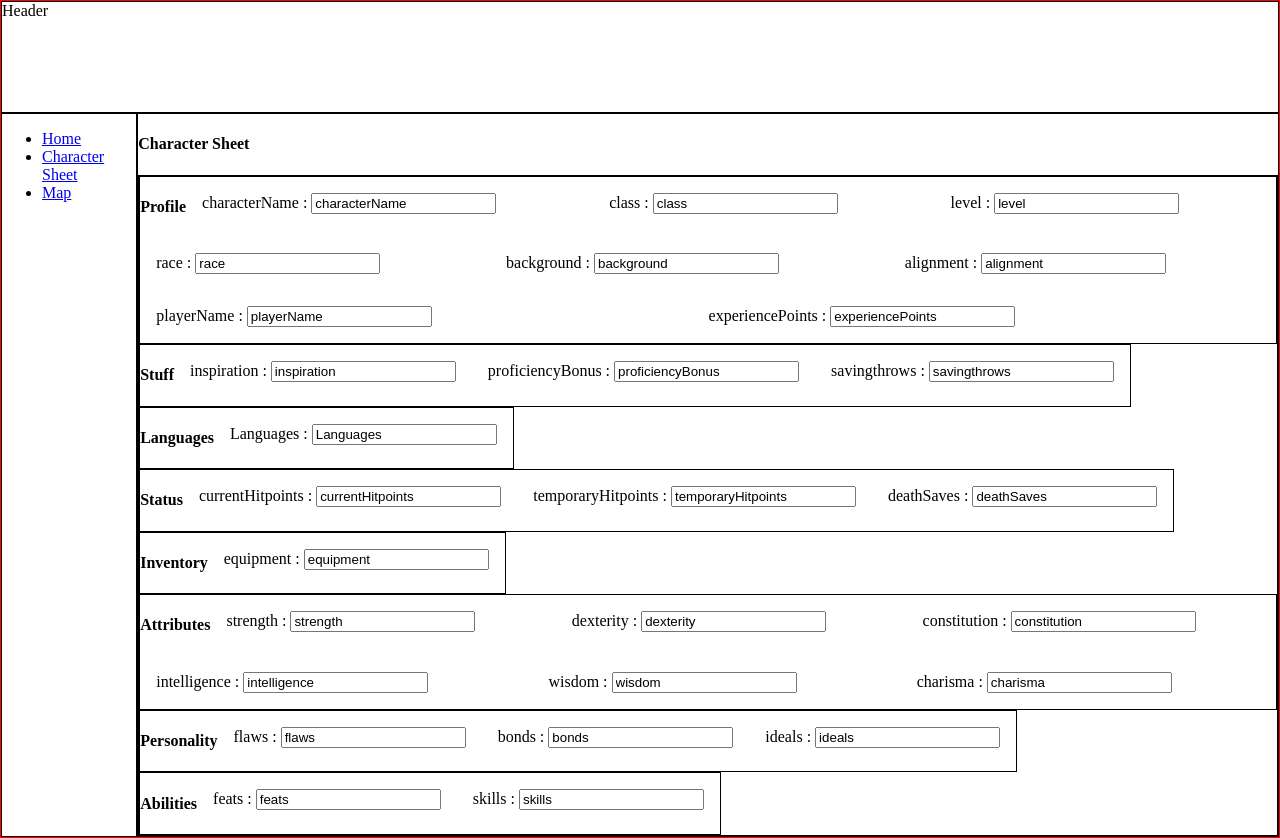
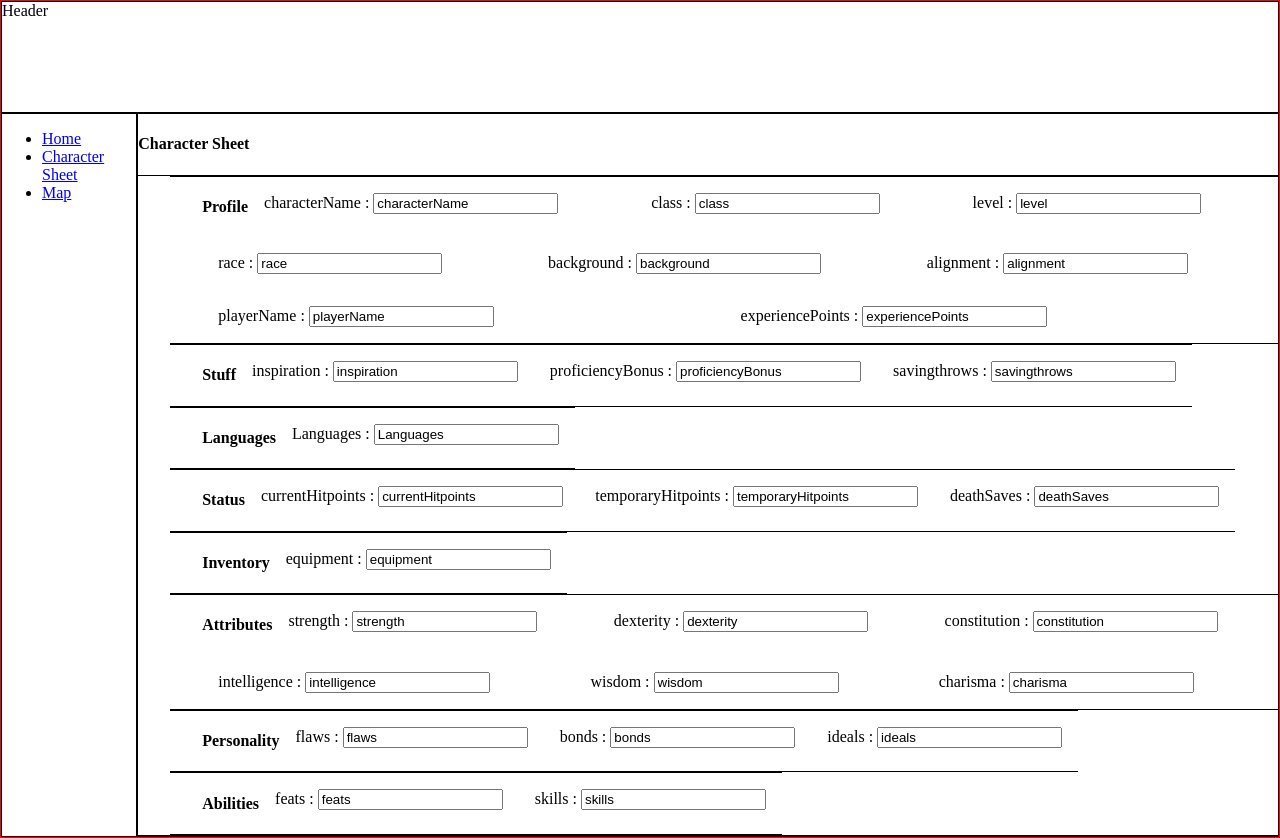
Before and after one commit to Jonathanko52/trpgplatform, a Next.js app: page / in a window 1280 px wide. Built offline with nearby package versions, Linux system fonts and the light colour scheme.

Commit message:
Css glitches

```diff
--- a/pages/presentational/subtable.js
+++ b/pages/presentational/subtable.js
@@ -3,7 +3,13 @@ import { createUseStyles } from "react-jss";
 
 export const useStyles = createUseStyles({
   subTableContainer: {},
-  subTable: { flexWrap: "wrap", display: "flex", border: "1px solid" },
+  subTable: {
+    flexWrap: "wrap",
+    display: "flex",
+    borderTop: "1px solid",
+    borderBottom: "1px solid",
+    paddingLeft: "2em",
+  },
   subTableItem: {
     flexGrow: "1",
     margin: "1em",
```
